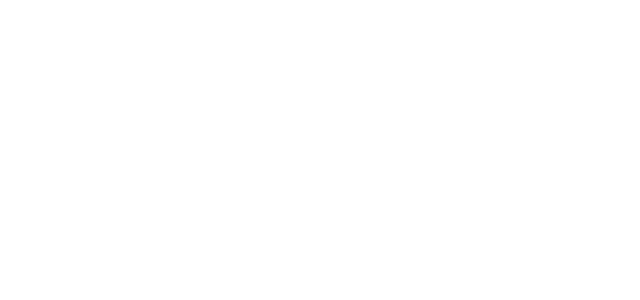
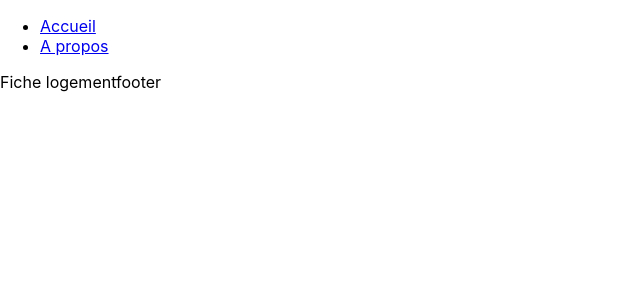
Before and after one commit to olouisa/projet-8, a React (Create React App) app in the folder kasa/: page /FicheLogement in a window 1280 px wide. Shown: the top 300 px of the page, without its empty margins (0-640 px from the left). Built offline with nearby package versions, Linux system fonts and the light colour scheme.

Commit message:
Ajout navigation

```diff
--- a/kasa/src/APropos.js
+++ b/kasa/src/APropos.js
@@ -1,5 +1,5 @@
 function APropos() {
-    return
+    return "à propos";
 }
 
 export default APropos;
--- a/kasa/src/App.js
+++ b/kasa/src/App.js
@@ -15,10 +15,10 @@
     <Router>
     <Header/>
     <Routes>
-        <Route path="/" element={<Home/>}/>
-        <Route path="/FicheLogement" element={<FicheLogement/>}/>
-        <Route path="/APropos" element={<APropos/>}/>
-        <Route path="/NotFound" element={<NotFound/>}/>
+        <Route path="/"exact element={<Home/>}/>
+        <Route path="/FicheLogement" exact element={<FicheLogement/>}/>
+        <Route path="/APropos" exact element={<APropos/>}/>
+        <Route path="/NotFound" exact element={<NotFound/>}/>
     </Routes>
     <Footer/>
 
--- a/kasa/src/FicheLogement.js
+++ b/kasa/src/FicheLogement.js
@@ -1,5 +1,5 @@
 function FicheLogement() {
-    return
+    return "Fiche logement"
 }
 
 export default FicheLogement;
--- a/kasa/src/Footer.js
+++ b/kasa/src/Footer.js
@@ -1,5 +1,5 @@
 function Footer() {
-    return
+    return "footer"
 }
 
 export default Footer;
--- a/kasa/src/Header.js
+++ b/kasa/src/Header.js
@@ -1,5 +1,20 @@
+import { Link } from "react-router-dom";
+
+
+
 function Header() {
-    return
+    return (
+        <header>
+            <nav>
+                <ul>
+                   <li><Link to="Home">Accueil</Link></li>
+
+                    <li><Link to="APropos">A propos</Link></li>
+                </ul>
+            </nav>
+        </header>
+    )
+
 }
 
 export default Header;
--- a/kasa/src/Home.js
+++ b/kasa/src/Home.js
@@ -1,5 +1,5 @@
 
 function Home() {
-    return
+    return "Accueil";
 }
 export default Home;
--- a/kasa/src/NotFound.js
+++ b/kasa/src/NotFound.js
@@ -1,5 +1,5 @@
 function NotFound() {
-    return
+    return "Erreur 404"
 }
 
 export default NotFound;
```
